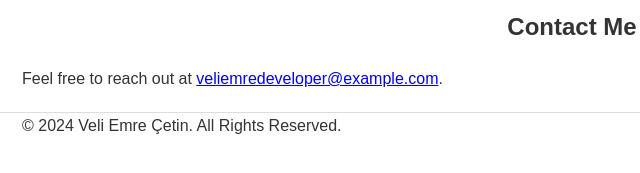
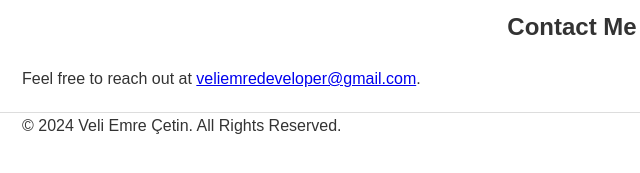
Before and after one commit to WeileeTheWeener/veliemrecetin.github.io, a plain HTML site: page index.html in a window 1280 px wide. Shown: the part 399-572 px from the top of the page, 68-708 px from the left. Drawn offline with Linux system fonts and the light colour scheme.

Commit message:
Update index.html

```diff
--- a/index.html
+++ b/index.html
@@ -41,7 +41,7 @@
     <section id="contact">
       <div class="container">
         <h2>Contact Me</h2>
-        <p>Feel free to reach out at <a href="mailto:veliemredeveloper@example.com">veliemredeveloper@example.com</a>.</p>
+        <p>Feel free to reach out at <a href="mailto:veliemredeveloper@gmail.com">veliemredeveloper@gmail.com</a>.</p>
       </div>
     </section>
   </main>
```
